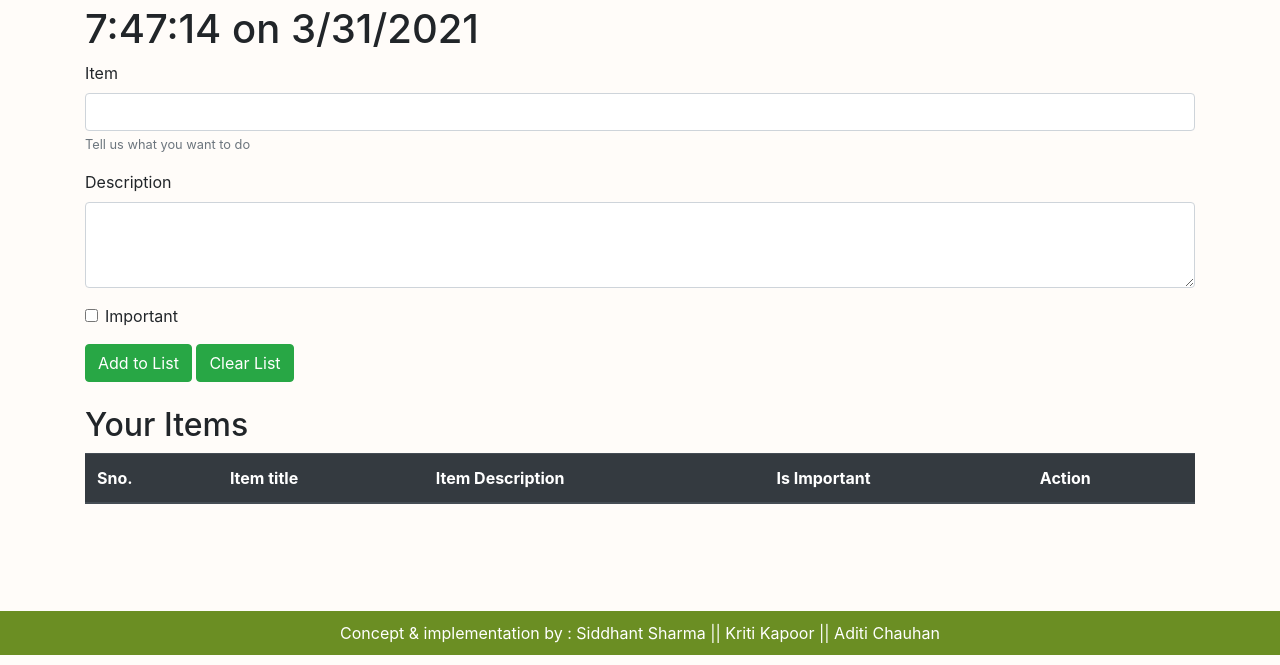
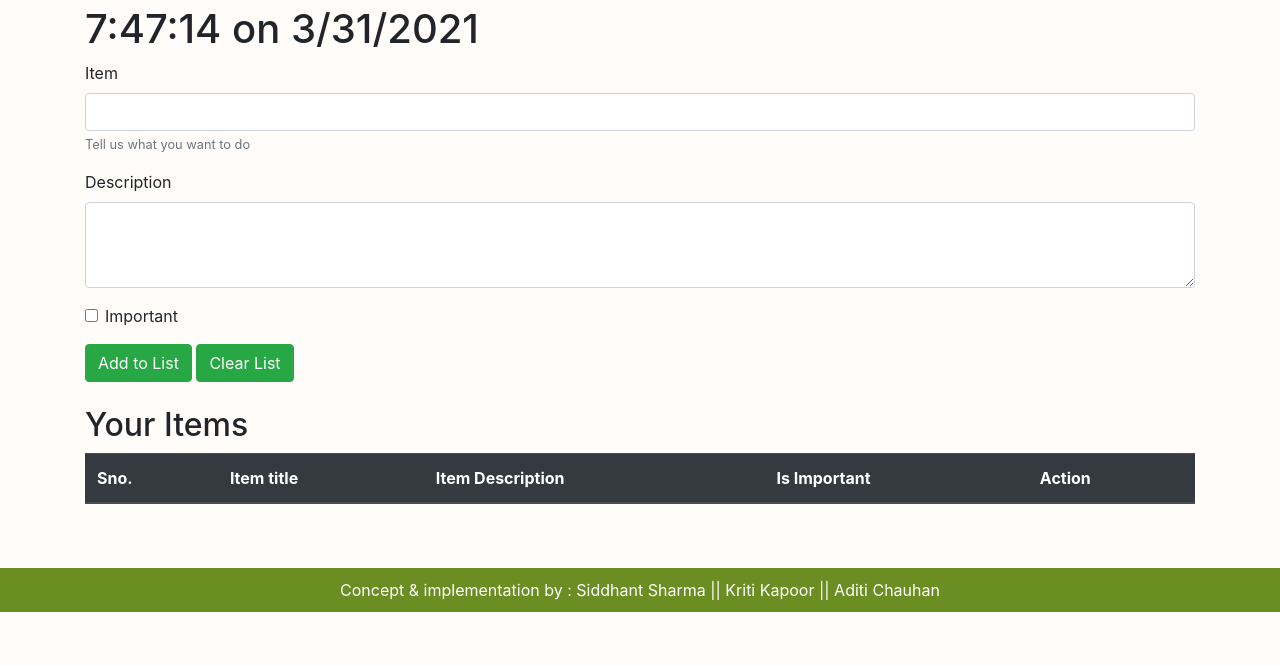
Before and after one commit to Siddhant123456/WebProject, a plain HTML site: page game.html in a window 1280 px wide. Shown: the part 135-800 px from the top of the page. Drawn offline with nearby package versions, Linux system fonts and the light colour scheme.

Commit message:
Update game.html

```diff
--- a/game.html
+++ b/game.html
@@ -66,8 +66,9 @@
         text-align: center;
         height: fit-content;
         padding: 10px;
-        bottom: 10px;
-        position: fixed;
+        position: relative;
+        bottom: 0;
+        margin-top: 5%;
         width: 100%;
       }
     </style>
```
